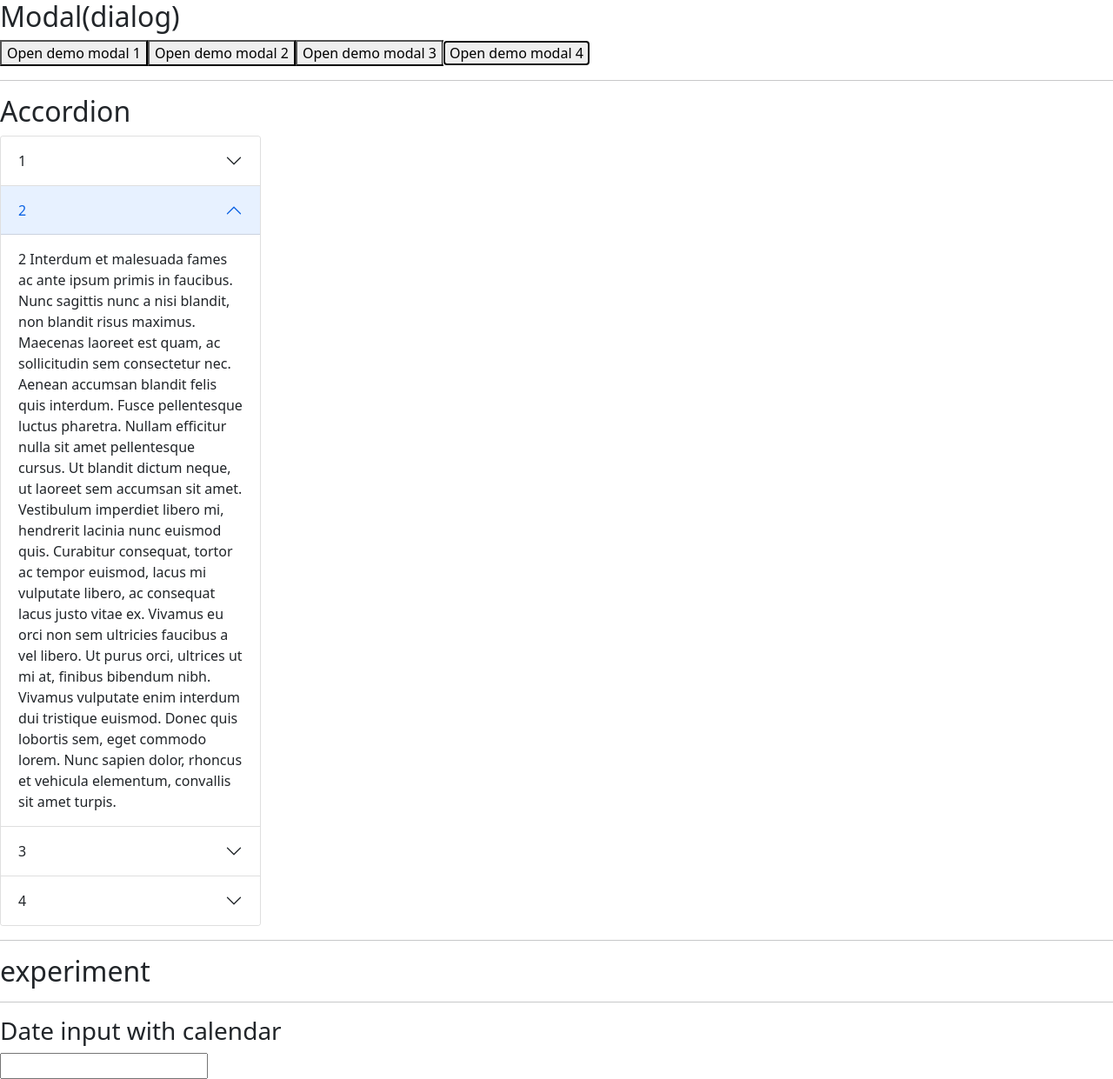
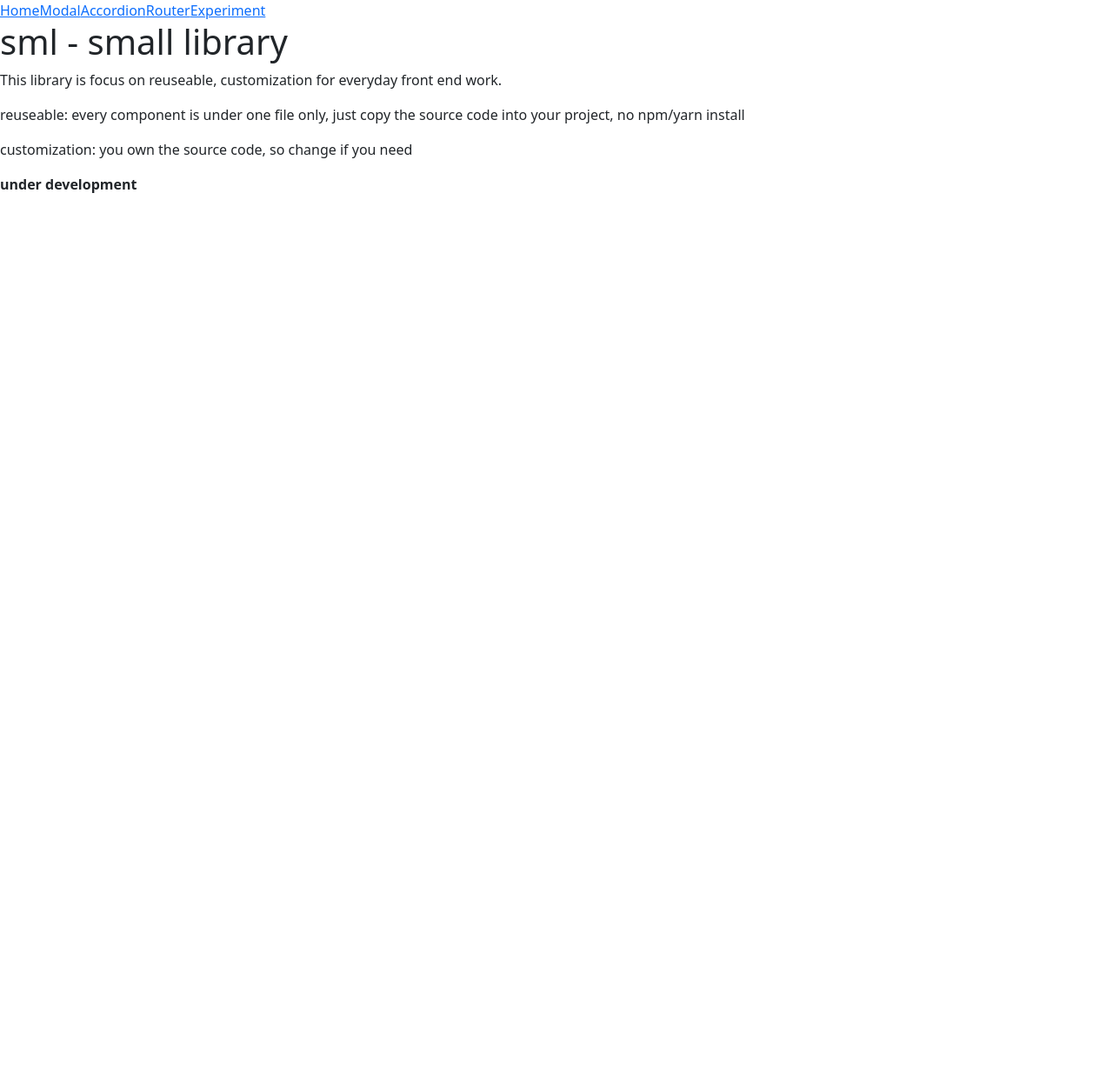
Before and after one commit to r2dev/sml, a React (Create React App) app: page / in a window 1280 px wide. Shown: the whole page at 87% size. After the commit the page ends 800 px from the top, so only its background shows below. Built offline with nearby package versions, Linux system fonts and the light colour scheme.

Commit message:
add router component and home page

```diff
--- a/src/App.js
+++ b/src/App.js
@@ -3,6 +3,7 @@ import {ModalDemo } from './react/Modal';
 import DateInput from './react/DateInput';
 import "./App.css"
 import {Accordion, AccordionButton, AccordionContent} from './react/Accordion';
+import { Link, Route, Router } from './react/Router';
 
 function AccordionDemo() {
   const [expandState, setExpandState] = useState([1])
@@ -75,22 +76,39 @@ function AccordionDemo() {
 function App() {
   return (
     <>
-    <div>
-      <h2>Modal(dialog)</h2>
-      <ModalDemo />
-    </div>
-    <hr />
-    <div>
-      <h2>Accordion</h2>
-      <AccordionDemo />
-    </div>
-    <hr />
-    <div>
-      <h2>experiment</h2>
-      <hr />
-      <h3>Date input with calendar</h3>
-      <DateInput />
-    </div>
+    <Router>
+      <Link to="/">Home</Link>
+      <Link to="/modal">Modal</Link>
+      <Link to="/accordion">Accordion</Link>
+      <Link to="/router">Router</Link>
+      <Link to="/experiment">Experiment</Link>
+      <Route path='/'>
+        <h1>sml - small library</h1>
+        <p>This library is focus on reuseable, customization for everyday front end work.</p>
+        <p>reuseable: every component is under one file only, just copy the source code into your project, no npm/yarn install</p>
+        <p>customization: you own the source code, so change if you need</p>
+        <p><b>under development</b></p>
+      </Route>
+      <Route path='/modal'>
+        <h1>Modal(dialog)</h1>
+        <ModalDemo />
+      </Route>
+
+      <Route path='/accordion'>
+        <h1>Accordion</h1>
+        <AccordionDemo />
+      </Route>
+
+      <Route path='/experiment'>
+        <h1>experiment</h1>
+          <h3>Date input with calendar</h3>
+          <DateInput />
+      </Route>
+      <Route path='/router'>
+        <h1>Router</h1>
+        <p>to do</p>
+      </Route>
+    </Router>
     </>
   )
 }
--- /dev/null
+++ b/src/react/Router.js
@@ -0,0 +1,66 @@
+import React, { useEffect, useState, useContext, createContext } from 'react'
+
+const RouterStateContext = createContext();
+const RouterDispatchContext = createContext();
+
+function useRouterDispatch() {
+    const context = useContext(RouterDispatchContext);
+    if (context === undefined) {
+        throw new Error('useRouterDispatch must be used within Router')
+    }
+    return context;
+}
+function useRouterState() {
+    const context = useContext(RouterStateContext);
+    if (context === undefined) {
+        throw new Error('useRouterState must be used within Router')
+    }
+    return context;
+}
+
+const history = window.history;
+
+function Router({children}) {
+  const [state, setState] = useState({pathname: document.location.pathname});
+  function handlePushStateEvent(location) {
+    setState(location);
+  }
+  function handlePopStateEvent(event) {
+    setState({pathname: document.location.pathname});
+  }
+  useEffect(() => {
+    window.addEventListener('popstate', handlePopStateEvent);
+    return () => {
+      window.removeEventListener('popstate', handlePopStateEvent);
+    }
+  })
+  return (
+    <RouterStateContext.Provider value={state}>
+      <RouterDispatchContext.Provider value={[handlePushStateEvent]}>
+        {children}
+      </RouterDispatchContext.Provider>
+    </RouterStateContext.Provider>
+  );
+}
+
+function Route({path, children, ...props}) {
+  const location = useRouterState();
+  return (path === location.pathname) ? children: null
+}
+
+function Link({to, replace=false, ...props}) {
+  const [handlePushStateEvent] = useRouterDispatch();
+  function handleClick(event) {
+    event.preventDefault();
+    handlePushStateEvent({pathname: to})
+    if (replace) {
+      history.replaceState({}, '', to)
+    } else {
+      history.pushState({}, '', to)
+    }
+    return false;
+  }
+  return <a onClick={handleClick} href={to} {...props} />
+}
+
+export {Router, Route, Link}
```
